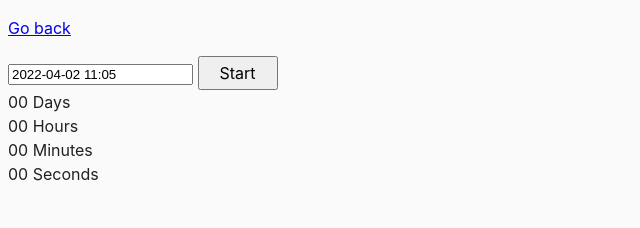
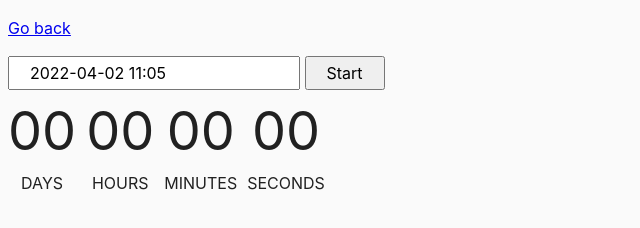
Before and after one commit to HordiienkoOlha/goit-js-hw-09, a website built with Parcel: page src/02-timer.html in a window 1280 px wide. Shown: the whole page, without its empty margins (0-640 px from the left). Built offline with nearby package versions, Linux system fonts and the light colour scheme.

Commit message:
edit task-2

```diff
--- a/package.json
+++ b/package.json
@@ -5,7 +5,7 @@
   "main": "index.js",
   "homepage": "https://HordiienkoOlha.github.io/goit-js-hw-09",
   "scripts": {
-    "dev": "parcel src/*.html",
+    "dev": "parcel src/*.html --open",
     "build": "parcel build src/*.html --public-url /goit-js-hw-09/"
   },
   "repository": {
@@ -26,6 +26,7 @@
     "sass": "^1.32.8"
   },
   "dependencies": {
+    "date-fns": "^2.28.0",
     "flatpickr": "^4.6.11",
     "notiflix": "^3.2.5"
   }
--- a/src/css/common.css
+++ b/src/css/common.css
@@ -24,12 +24,20 @@ button {
   font-family: inherit;
   font-size: inherit;
 }
-        .container {
+input {
+  padding-bottom: 5px;
+  padding-left: 20px;
+  padding-right: 20px;
+  padding-top: 5px;
+  font-family: inherit;
+  font-size: inherit;
+}
+.container {
           height: 200px;
           position: relative;
         }
 
-        .center {
+.center {
           margin: 0;
           position: absolute;
           top: 50%;
@@ -38,6 +46,22 @@ button {
           transform: translate(-50%, -50%);
 
         }
-        .button-stop {
+.button-stop {
           margin-left: 15px;
         }
+.timer {
+          display: flex;
+        }
+.field {
+  text-align: center;
+  display: flex;
+  flex-direction: column;
+  text-transform: uppercase;
+  margin-right: 10px;
+  &:last-child {
+    margin-right: 0;
+  }
+}
+.field .value {
+  font-size: 54px;
+}
--- a/src/js/02-timer.js
+++ b/src/js/02-timer.js
@@ -1,8 +1,11 @@
 import flatpickr from 'flatpickr';
 import 'flatpickr/dist/flatpickr.min.css';
+// import { format } from 'date-fns';
+// import { uk } from 'date-fns/locale';
 const calendarInput = document.querySelector('#datetime-picker');
 const buttonStart = document.querySelector('button');
 
+// console.log(dateNow);
 const options = {
   enableTime: true,
   time_24hr: true,
@@ -12,14 +15,19 @@ const options = {
     buttonStart.setAttribute('disabled', true);
   },
   onClose(selectedDates) {
+    buttonStart.removeAttribute('disabled');
+    if (selectedDates[0] < Date.now()) {
+      window.alert('Please choose a date in the future');
+    }
     console.log(selectedDates[0]);
-    buttonStart.removeAttribute('disabled');
+    console.log(Date.now());
   },
 };
 const fp = flatpickr(calendarInput, options);
-// buttonStart.addEventListener('click', () => {
-//   console.log('клик');
-// });
+
+buttonStart.addEventListener('click', () => {
+  console.log('клик');
+});
 // const output = document.querySelector('.output');
 
 // calendarInput.addEventListener('input', event => {
--- /dev/null
+++ b/src/js/helpers/helpers.js
@@ -0,0 +1,6 @@
+import { format } from 'date-fns';
+import { uk } from 'date-fns/locale';
+
+export function dateFormat(date) {
+  return format(new Date(date), 'MM MMM Y', { locale: uk });
+}
```
Also changed, not shown: 1 other file.
